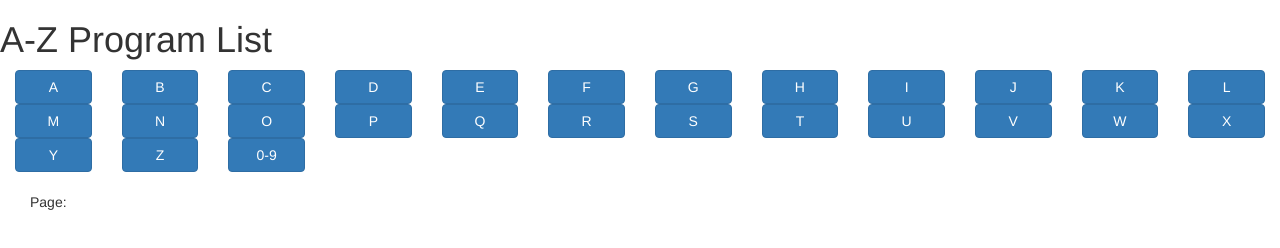
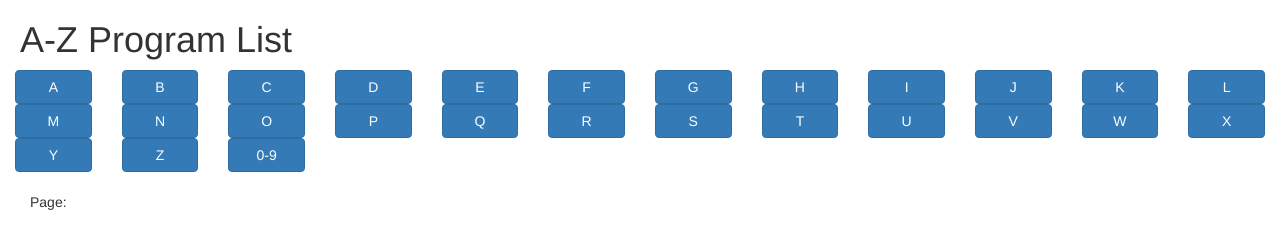
Before and after one commit to duskyshelf/program_listing, a website: page index.html in a window 1280 px wide. Drawn offline with nearby package versions, Linux system fonts and the light colour scheme; some packages are replaced by stand-ins of ours; no server answers.

Commit message:
further basic styling changes

```diff
--- a/css/stylesheet.css
+++ b/css/stylesheet.css
@@ -1,3 +1,7 @@
+.topbar {
+  margin-left: 20px;
+}
+
 .pagination {
   margin-top: 20px;
 }
--- a/index.html
+++ b/index.html
@@ -8,8 +8,9 @@
   </head>
 
   <body>
-
-    <h1> A-Z Program List </h1>
+    <div class="topbar">
+      <h1> A-Z Program List </h1>
+    </div>
 
      <div ng-view></div>
 
```
